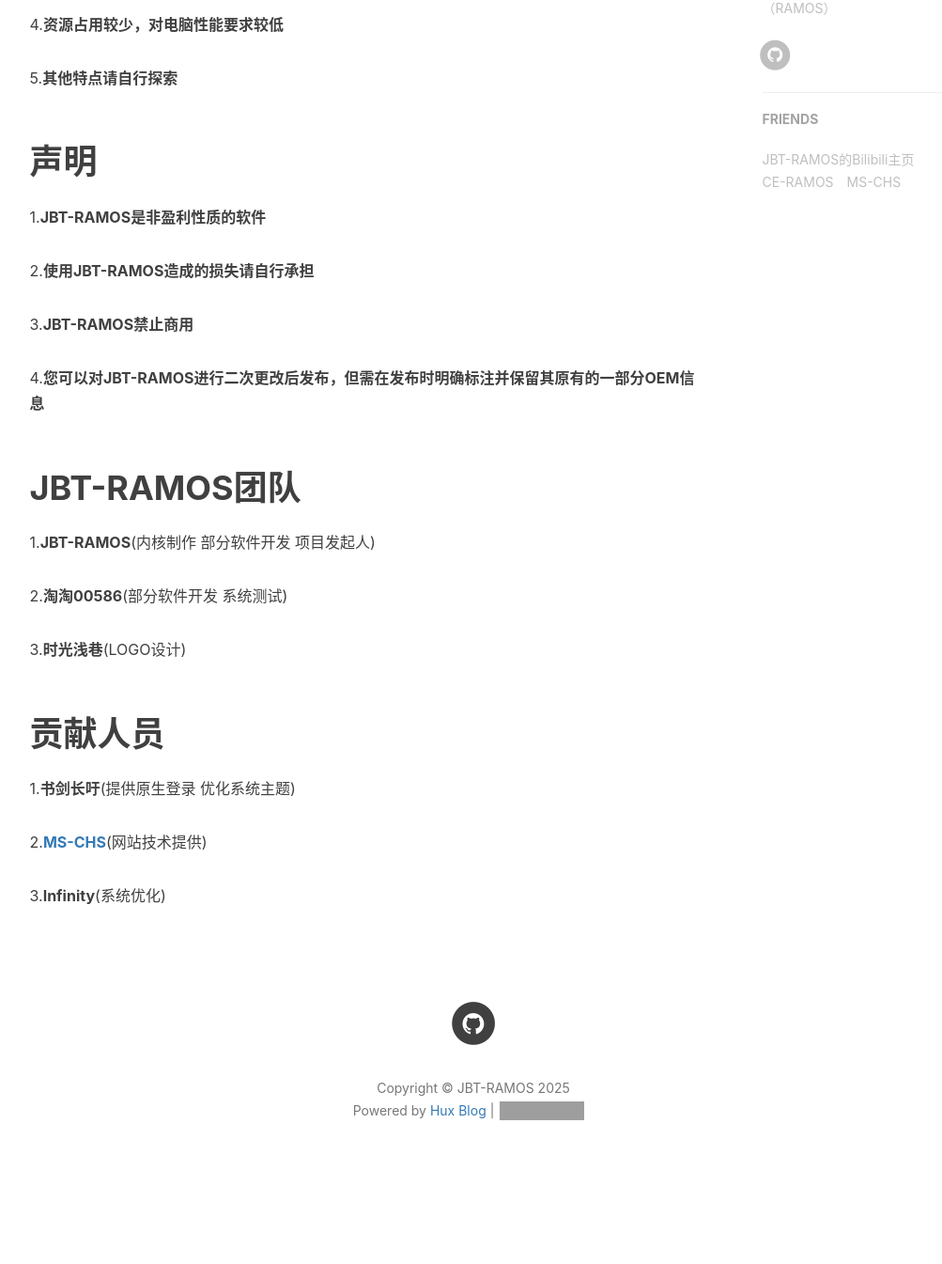
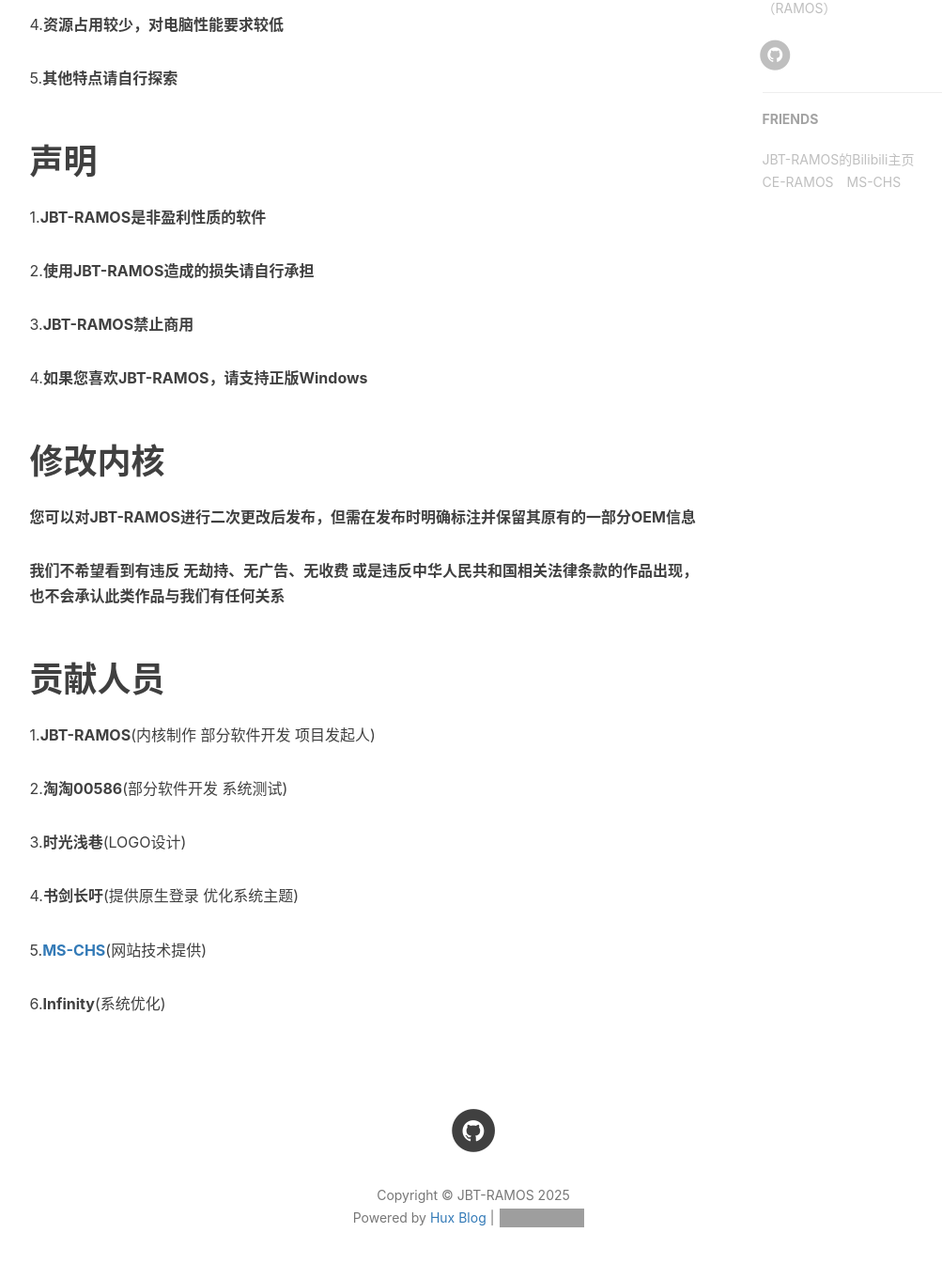
Before and after one commit to JBT-RAMOS/jbt-ramos.github.com, a Jekyll site: the page built from about.html, in a window 1280 px wide and 1400 px high, scrolled down 817 px. Shown: the top 1345 px of the window at 94% size, without its empty margins (136-1139 px from the left). Built offline with Jekyll 4.4.1, drawn with Linux system fonts in a browser that asks for light colours; nearby versions of some CDN libraries; comment, search, counter and statistics services are not loaded; before the commit the page ends 2103 px from its top, so only the background shows below that; grey boxes are pictures that could not be loaded.

Commit message:
Update zh.md

```diff
--- a/_includes/about/zh.md
+++ b/_includes/about/zh.md
@@ -20,9 +20,15 @@
 
 3.**JBT-RAMOS禁止商用**
 
-4.**您可以对JBT-RAMOS进行二次更改后发布，但需在发布时明确标注并保留其原有的一部分OEM信息**
+4.**如果您喜欢JBT-RAMOS，请支持正版Windows**
 
-# JBT-RAMOS团队
+# 修改内核
+
+**您可以对JBT-RAMOS进行二次更改后发布，但需在发布时明确标注并保留其原有的一部分OEM信息**
+
+**我们不希望看到有违反 无劫持、无广告、无收费 或是违反中华人民共和国相关法律条款的作品出现，也不会承认此类作品与我们有任何关系**
+
+# 贡献人员
 
 1.**JBT-RAMOS**(内核制作 部分软件开发 项目发起人)
 
@@ -30,10 +36,8 @@
 
 3.**时光浅巷**(LOGO设计)
 
-# 贡献人员
+4.**书剑长吁**(提供原生登录 优化系统主题)
 
-1.**书剑长吁**(提供原生登录 优化系统主题)
+5.**[MS-CHS](https://ms-chs.github.io/)**(网站技术提供)
 
-2.**[MS-CHS](https://ms-chs.github.io/)**(网站技术提供)
-
-3.**Infinity**(系统优化)
+6.**Infinity**(系统优化)
```
